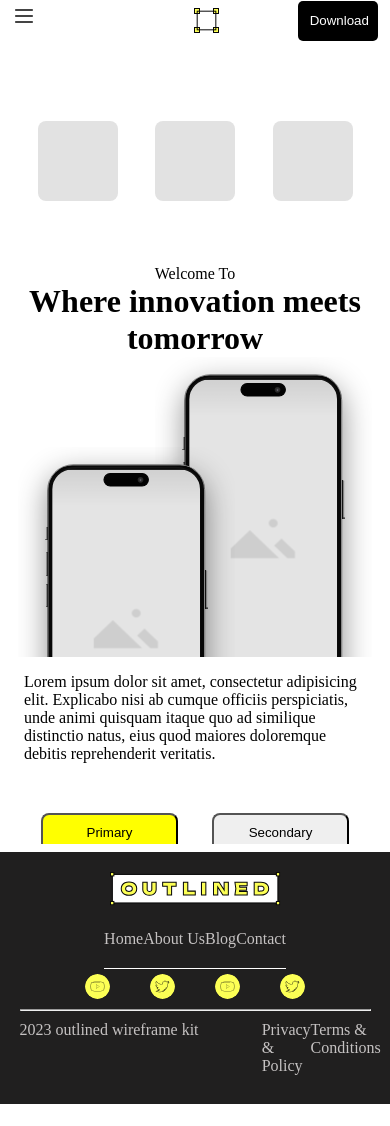
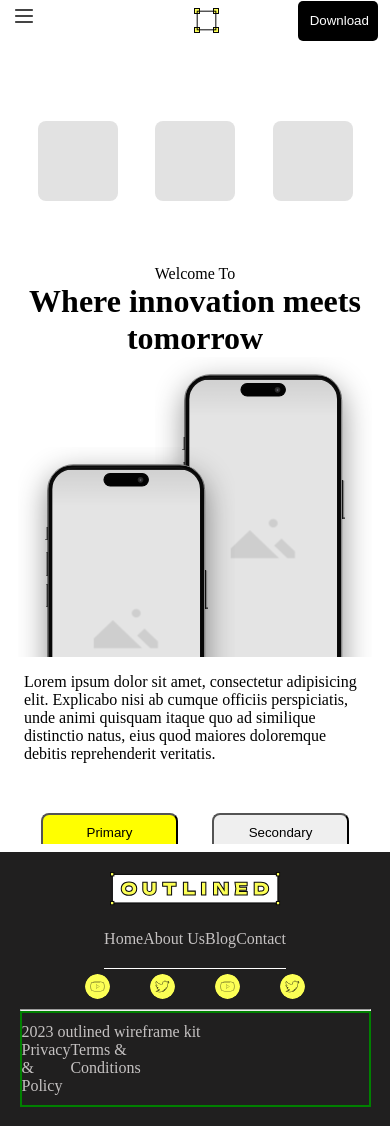
Before and after one commit to sahiba2503/NewFigma, a React (Vite) app: page / in a window 390 px wide. Before the commit the page ends 1104 px from the top, so only its background shows below. Built offline with nearby package versions, Linux system fonts and the light colour scheme.

Commit message:
add css for footer

```diff
--- a/src/App.css
+++ b/src/App.css
@@ -1328,4 +1328,16 @@ height: 200px;
  .managementSection div p{
   font-size: 1.5rem;
  }
+ .footerLinks{
+  border: 2px solid green;
+  width: 100%;
+  flex-direction: column;
+ }
+  .footerLinks.footeroutlined{
+    border: 2px solid red;
+    width: 100%;
+  }
+  .footerLinks.FLinks{
+    width: 100%;
+  }
     }
--- a/src/Footer.jsx
+++ b/src/Footer.jsx
@@ -26,7 +26,7 @@ function Footer() {
       <hr />
       <div className='footerLinks'>
 
-        <div>2023 outlined wireframe kit</div>
+        <div className='footeroutlined'>2023 outlined wireframe kit</div>
         <div className='FLinks'>
             <div>Privacy & Policy</div>
             <div>Terms & Conditions</div>
```
